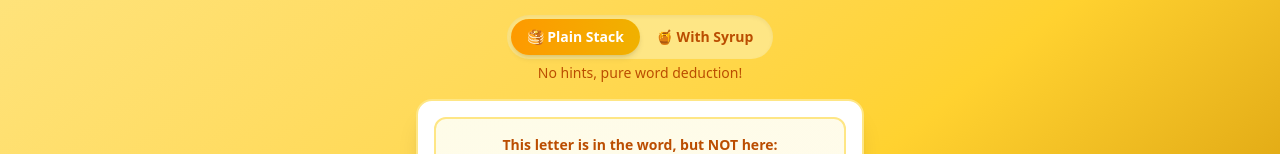
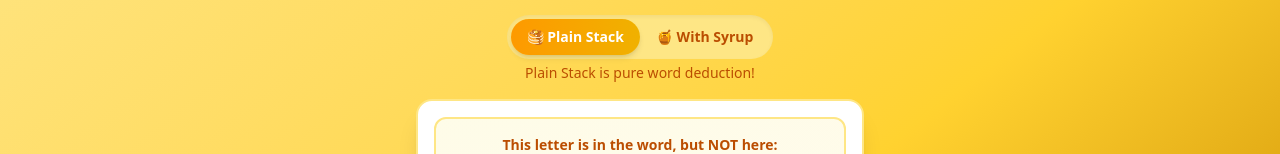
Before and after one commit to lauriegriddle/griddle-game, a Next.js app: page /mini in a window 1280 px wide. Shown: the part 169-323 px from the top of the page. Built offline with nearby package versions, Linux system fonts and the light colour scheme.

Commit message:
Edit toggle tagline

```diff
--- a/app/mini/page.js
+++ b/app/mini/page.js
@@ -389,7 +389,7 @@ const copyToClipboard = async (text) => {
             </button>
           </div>
           <p className="text-amber-700 text-sm mt-1">
-            {mode === 'plain' ? 'No hints, pure word deduction!' : 'Theme revealed for a little help'}
+            {mode === 'plain' ? 'Plain Stack is pure word deduction!' : 'Theme revealed along with an available hint'}
           </p>
         </div>
 
```
